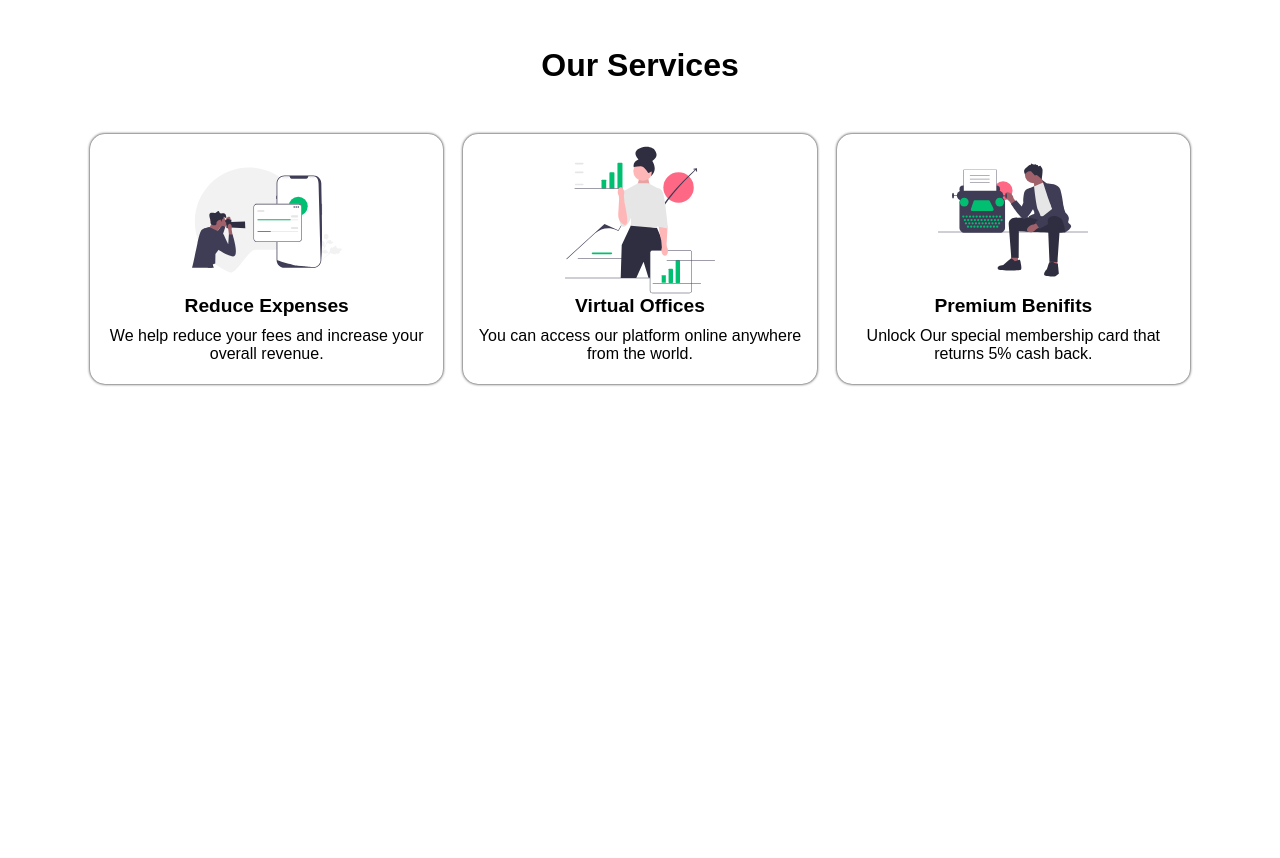
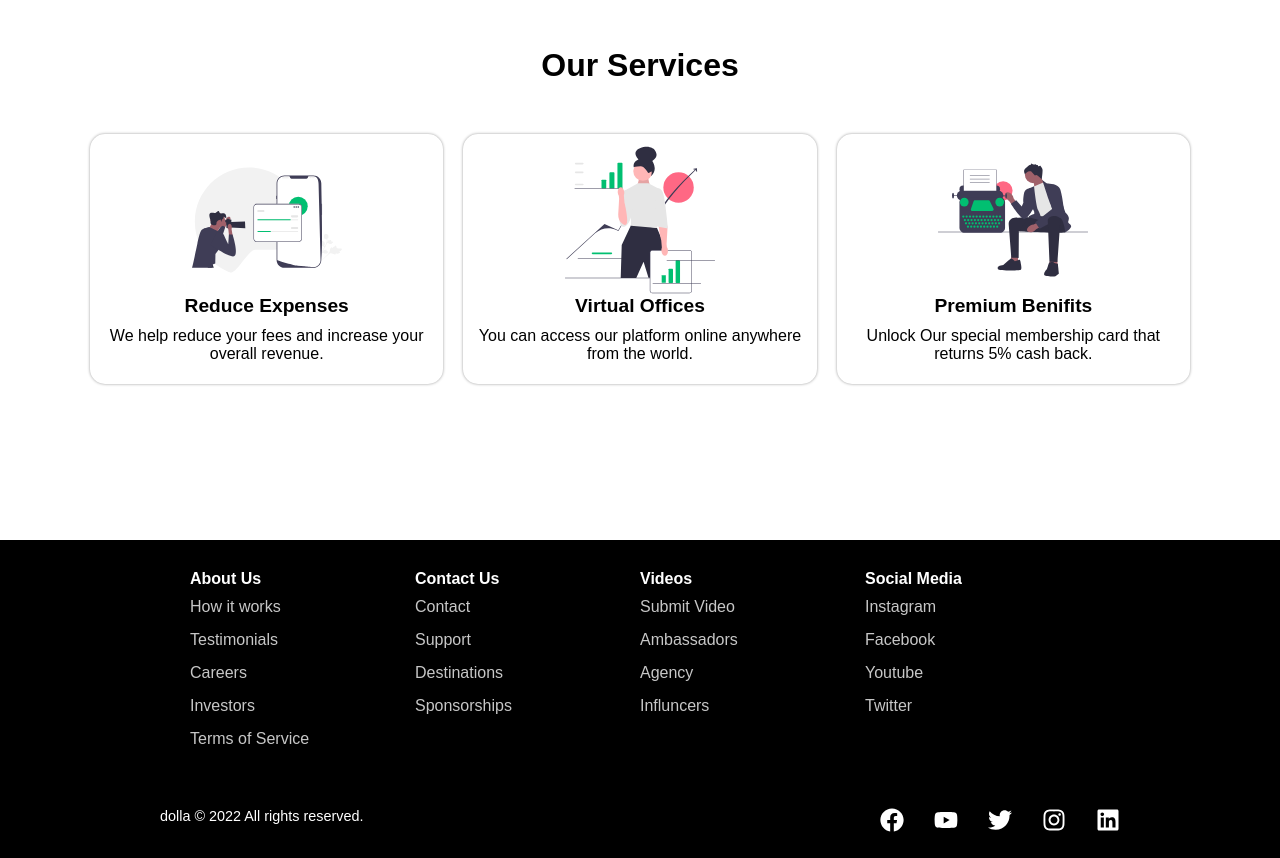
Before and after one commit to codefromahmad/virtual-banking-react, a React (Create React App) app: page / in a window 1280 px wide. Shown: the part 3540-4398 px from the top of the page. Before the commit the page ends 4080 px from the top, so only its background shows below. Built offline with nearby package versions, Linux system fonts and the light colour scheme; a web font is replaced by a local one.

Commit message:
Footer section added

```diff
--- /dev/null
+++ b/src/components/Footer/Data.js
@@ -0,0 +1,94 @@
+export const links = [
+  {
+    id: 1,
+    title: "About Us",
+    childs: [
+      {
+        id: 1,
+        text: "How it works",
+      },
+      {
+        id: 2,
+        text: "Testimonials",
+      },
+      {
+        id: 3,
+        text: "Careers",
+      },
+      {
+        id: 4,
+        text: "Investors",
+      },
+      {
+        id: 5,
+        text: "Terms of Service",
+      },
+    ],
+  },
+  {
+    id: 2,
+    title: "Contact Us",
+    childs: [
+      {
+        id: 1,
+        text: "Contact",
+      },
+      {
+        id: 2,
+        text: "Support",
+      },
+      {
+        id: 3,
+        text: "Destinations",
+      },
+      {
+        id: 4,
+        text: "Sponsorships",
+      },
+    ],
+  },
+  {
+    id: 3,
+    title: "Videos",
+    childs: [
+      {
+        id: 1,
+        text: "Submit Video",
+      },
+      {
+        id: 2,
+        text: "Ambassadors",
+      },
+      {
+        id: 3,
+        text: "Agency",
+      },
+      {
+        id: 4,
+        text: "Influncers",
+      },
+    ],
+  },
+  {
+    id: 4,
+    title: "Social Media",
+    childs: [
+      {
+        id: 1,
+        text: "Instagram",
+      },
+      {
+        id: 2,
+        text: "Facebook",
+      },
+      {
+        id: 3,
+        text: "Youtube",
+      },
+      {
+        id: 4,
+        text: "Twitter",
+      },
+    ],
+  },
+];
--- /dev/null
+++ b/src/components/Footer/FooterElements.jsx
@@ -0,0 +1,92 @@
+import styled from "styled-components";
+
+export const FooterContainer = styled.div`
+  background: #000;
+  width: 100%;
+  color: #fff;
+`;
+
+export const FooterWrapper = styled.div`
+  max-width: 960px;
+  display: flex;
+  justify-content: center;
+  margin: auto;
+  padding: 20px 0;
+`;
+
+export const Title = styled.div`
+  font-weight: bold;
+`;
+export const FooterLinks = styled.div`
+  display: grid;
+  padding: 10px 30px;
+  width: 100%;
+  grid-template-columns: 1fr 1fr 1fr 1fr;
+
+  @media screen and (max-width: 780px) {
+    grid-template-columns: 1fr 1fr;
+    padding: 0px 30px;
+  }
+`;
+export const FooterLink = styled.div`
+  padding: 5px 0px;
+  margin: 5px 0px;
+  cursor: pointer;
+  color: #c7c7c7;
+  transition: all 0.2s ease-in-out;
+
+  &:hover {
+    color: #999999;
+    transition: all 0.2s ease-in-out;
+  }
+`;
+export const BottomFooter = styled.div`
+  display: flex;
+  justify-content: space-between;
+  max-width: 960px;
+  margin: auto;
+  padding: 20px 0;
+
+  @media screen and (max-width: 780px) {
+    display: block;
+    align-self: center;
+  }
+`;
+export const LastLine = styled.div`
+  font-size: 0.9rem;
+
+  @media screen and (max-width: 780px) {
+    display: flex;
+    justify-content: center;
+    padding-bottom: 10px;
+  }
+`;
+export const SocialIcons = styled.div`
+  width: 240px;
+  display: flex;
+  justify-content: space-between;
+
+  @media screen and (max-width: 780px) {
+    /* justify-content: center; */
+    padding-top: 10px;
+    margin: auto;
+  }
+`;
+
+export const SocialIconLink = styled.a`
+  color: #fff;
+  cursor: pointer;
+  font-size: 24px;
+  transition: all 0.2s ease-in-out;
+
+  @media screen and (max-width: 780px) {
+    display: flex;
+    padding: 0 10px;
+    justify-content: center;
+  }
+
+  &:hover {
+    color: #999999;
+    transition: all 0.2s ease-in-out;
+  }
+`;
--- /dev/null
+++ b/src/components/Footer/index.jsx
@@ -0,0 +1,63 @@
+import React from "react";
+import { links } from "./Data";
+import {
+  FaFacebook,
+  FaTwitter,
+  FaInstagram,
+  FaLinkedin,
+  FaYoutube,
+} from "react-icons/fa";
+import {
+  FooterContainer,
+  FooterLink,
+  FooterLinks,
+  FooterWrapper,
+  Title,
+  LastLine,
+  BottomFooter,
+  SocialIcons,
+  SocialIconLink,
+} from "./FooterElements";
+
+const Footer = () => {
+  return (
+    <FooterContainer>
+      <FooterWrapper>
+        <FooterLinks>
+          {links.map(({ id, title, childs }) => (
+            <div key={id}>
+              <Title>{title}</Title>
+              {childs.map(({ id, text }) => (
+                <div key={id}>
+                  <FooterLink>{text}</FooterLink>
+                </div>
+              ))}
+            </div>
+          ))}
+        </FooterLinks>
+      </FooterWrapper>
+      <BottomFooter>
+        <LastLine>dolla © 2022 All rights reserved.</LastLine>
+        <SocialIcons>
+          <SocialIconLink>
+            <FaFacebook />
+          </SocialIconLink>
+          <SocialIconLink>
+            <FaYoutube />
+          </SocialIconLink>
+          <SocialIconLink>
+            <FaTwitter />
+          </SocialIconLink>
+          <SocialIconLink>
+            <FaInstagram />
+          </SocialIconLink>
+          <SocialIconLink>
+            <FaLinkedin />
+          </SocialIconLink>
+        </SocialIcons>
+      </BottomFooter>
+    </FooterContainer>
+  );
+};
+
+export default Footer;
--- a/src/components/ServiceSection/ServiceSectionElements.jsx
+++ b/src/components/ServiceSection/ServiceSectionElements.jsx
@@ -48,7 +48,7 @@ export const ServiceCard = styled.div`
   flex-direction: column;
   border-radius: 15px;
   padding: 2px 10px;
-  box-shadow: 0px 0px 3px #000;
+  box-shadow: 0px 0px 3px #999999;
   cursor: pointer;
   transition: all 0.3s ease-in-out;
 
--- a/src/pages/index.jsx
+++ b/src/pages/index.jsx
@@ -1,4 +1,6 @@
 import React, { useEffect, useState } from "react";
+import Footer from "../components/Footer";
+import { FooterContainer } from "../components/Footer/FooterElements";
 import HeroSection from "../components/HeroSection";
 import InfoSection from "../components/InfoSection";
 import {
@@ -35,6 +37,7 @@ const Home = () => {
       <InfoSection {...homeObjTwo} />
       <InfoSection {...homeObjThree} />
       <ServiceSection />
+      <Footer />
     </>
   );
 };
```
